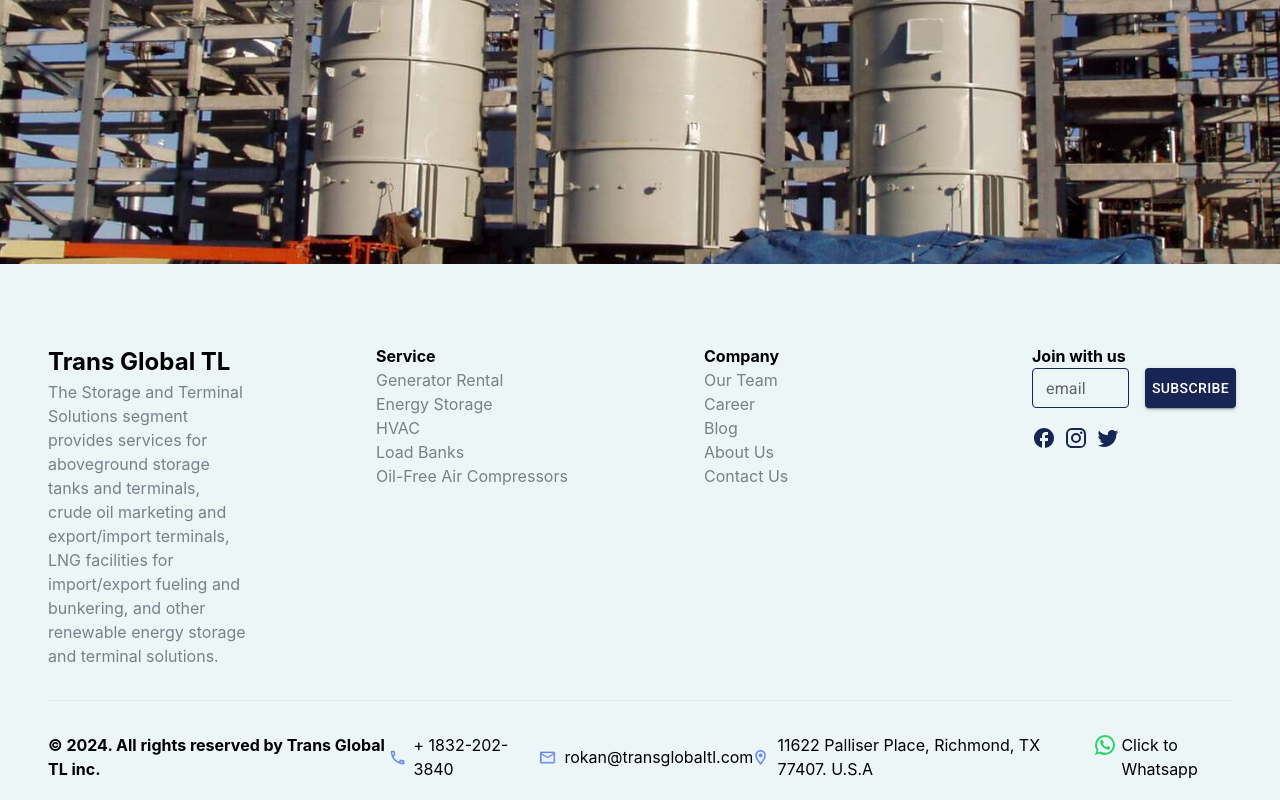
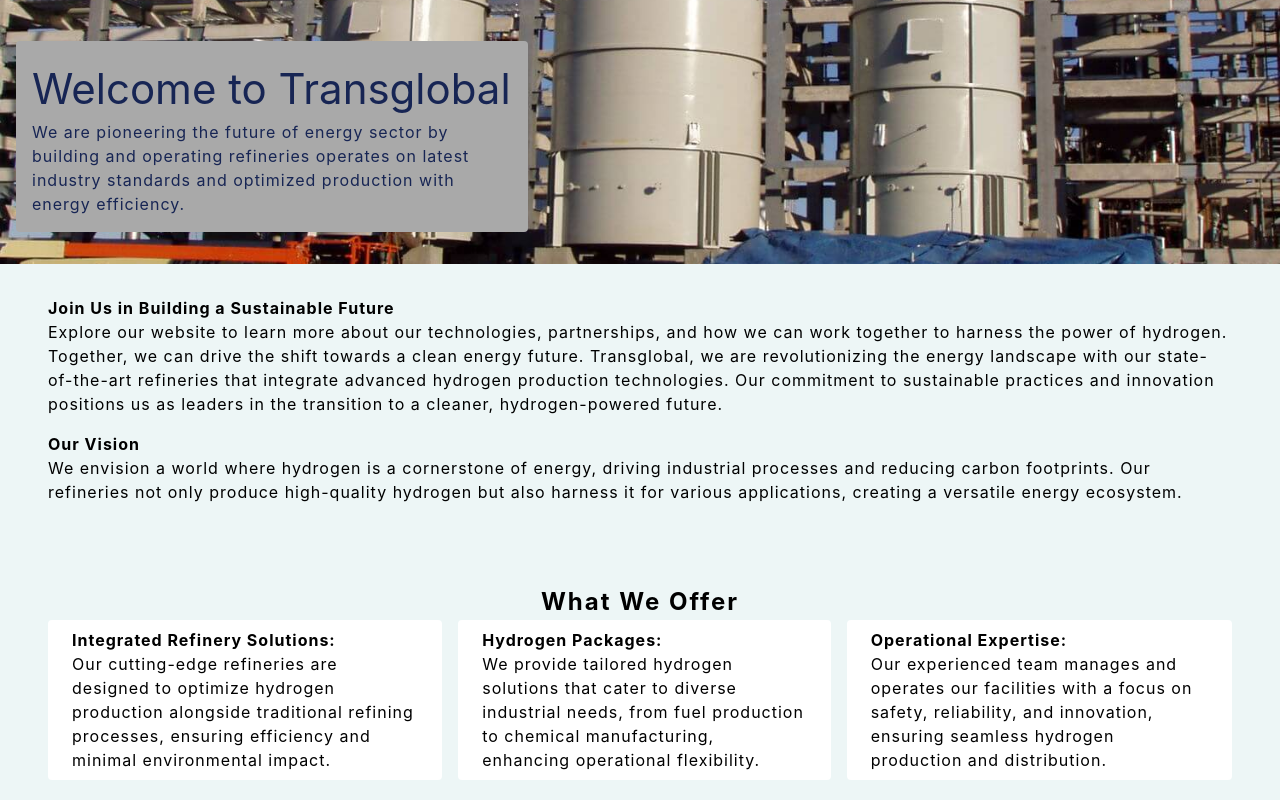
Before and after one commit to himanshujain-044/transglobal-ui, a React (Create React App) app: page / in a window 1280 px wide. Shown: the part 400-1200 px from the top of the page. Built offline with nearby package versions, Linux system fonts and the light colour scheme.

Commit message:
feat: home added comp

```diff
--- a/src/components/feature-comps/home/index.js
+++ b/src/components/feature-comps/home/index.js
@@ -2,9 +2,71 @@
 const Home = () => {
   return (
     <div className="">
-      <div></div>
-      <h1></h1>
-      <img src={industry} className="w-full h-[36rem] object-cover" />
+      <div className="relative">
+        <div className="absolute text-[#172554] w-[32rem] rounded-[4px] p-[1rem] bottom-[2rem] left-[1rem] bg-[#a9a9a9]">
+          <h1 className="text-[42px]">Welcome to Transglobal</h1>
+          <div className="tracking-[1px]">
+            We are pioneering the future of energy sector by building and
+            operating refineries operates on latest industry standards and
+            optimized production with energy efficiency.
+          </div>
+        </div>
+        <img src={industry} className="w-full h-[36rem] object-cover" />
+      </div>
+      <div className="px-[3rem] py-[2rem] flex flex-col gap-[1rem]">
+        <div className="flex flex-col tracking-[1px]">
+          <strong>Join Us in Building a Sustainable Future</strong>
+          <span>
+            Explore our website to learn more about our technologies,
+            partnerships, and how we can work together to harness the power of
+            hydrogen. Together, we can drive the shift towards a clean energy
+            future. Transglobal, we are revolutionizing the energy landscape
+            with our state-of-the-art refineries that integrate advanced
+            hydrogen production technologies. Our commitment to sustainable
+            practices and innovation positions us as leaders in the transition
+            to a cleaner, hydrogen-powered future.
+          </span>
+        </div>
+        <div className="flex flex-col tracking-[1px]">
+          <strong> Our Vision</strong>
+          <span>
+            We envision a world where hydrogen is a cornerstone of energy,
+            driving industrial processes and reducing carbon footprints. Our
+            refineries not only produce high-quality hydrogen but also harness
+            it for various applications, creating a versatile energy ecosystem.
+          </span>
+        </div>
+        <div className="flex flex-col items-center mt-[4rem]">
+          <strong className="tracking-[2px] text-[24px]"> What We Offer</strong>
+          <div className="flex gap-[1rem] tracking-[1px]">
+            <div className="px-[1.5rem] py-[0.5rem] rounded-[4px] flex flex-col bg-white">
+              <strong>Integrated Refinery Solutions:</strong>
+              <span>
+                Our cutting-edge refineries are designed to optimize hydrogen
+                production alongside traditional refining processes, ensuring
+                efficiency and minimal environmental impact.
+              </span>
+            </div>
+
+            <div className="px-[1.5rem] py-[0.5rem] rounded-[4px] flex flex-col bg-white">
+              <strong> Hydrogen Packages:</strong>
+              <span>
+                We provide tailored hydrogen solutions that cater to diverse
+                industrial needs, from fuel production to chemical
+                manufacturing, enhancing operational flexibility.
+              </span>
+            </div>
+            <div className="px-[1.5rem] py-[0.5rem] rounded-[4px] flex flex-col bg-white">
+              <strong>Operational Expertise:</strong>
+              <span>
+                Our experienced team manages and operates our facilities with a
+                focus on safety, reliability, and innovation, ensuring seamless
+                hydrogen production and distribution.
+              </span>
+            </div>
+          </div>
+        </div>
+      </div>
     </div>
   );
 };
```
